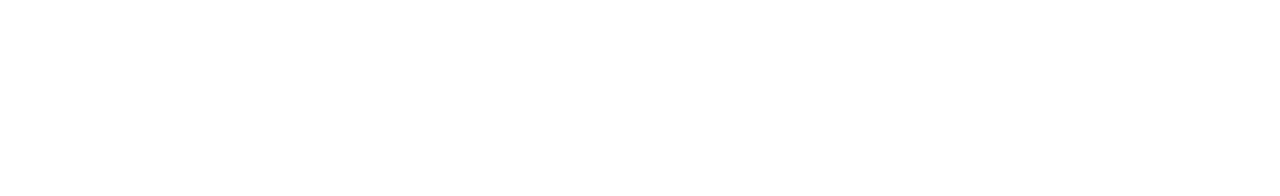
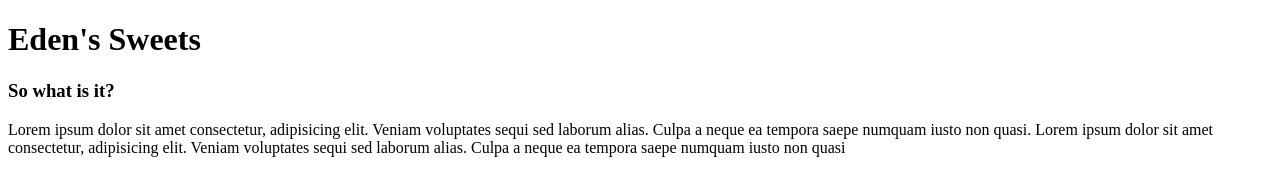
Before and after one commit to kogerhj/restaurant-page, a website built with webpack: page dist/index.html in a window 1280 px wide. Built offline with nearby package versions, Linux system fonts and the light colour scheme.

Commit message:
Add bare bones content to page

```diff
--- a/dist/index.html
+++ b/dist/index.html
@@ -1,5 +1,6 @@
 <!DOCTYPE html>
 <html lang="en">
+
 <head>
     <meta charset="UTF-8">
     <meta http-equiv="X-UA-Compatible" content="IE=edge">
@@ -7,9 +8,17 @@
     <title>Restaurant Page</title>
     <script src="main.js"></script>
 </head>
+
 <body>
 
-    <div id="content"></div>
+    <div id="content">
+        <h1 class="header">Eden's Sweets</h1>
+        <h3 class="description">So what is it?</h3>
+        <p>Lorem ipsum dolor sit amet consectetur, adipisicing elit. Veniam voluptates sequi sed laborum alias. Culpa a
+            neque ea tempora saepe numquam iusto non quasi. Lorem ipsum dolor sit amet consectetur, adipisicing elit. Veniam voluptates sequi sed laborum alias. Culpa a
+            neque ea tempora saepe numquam iusto non quasi</p>
+    </div>
 
 </body>
+
 </html>
```
